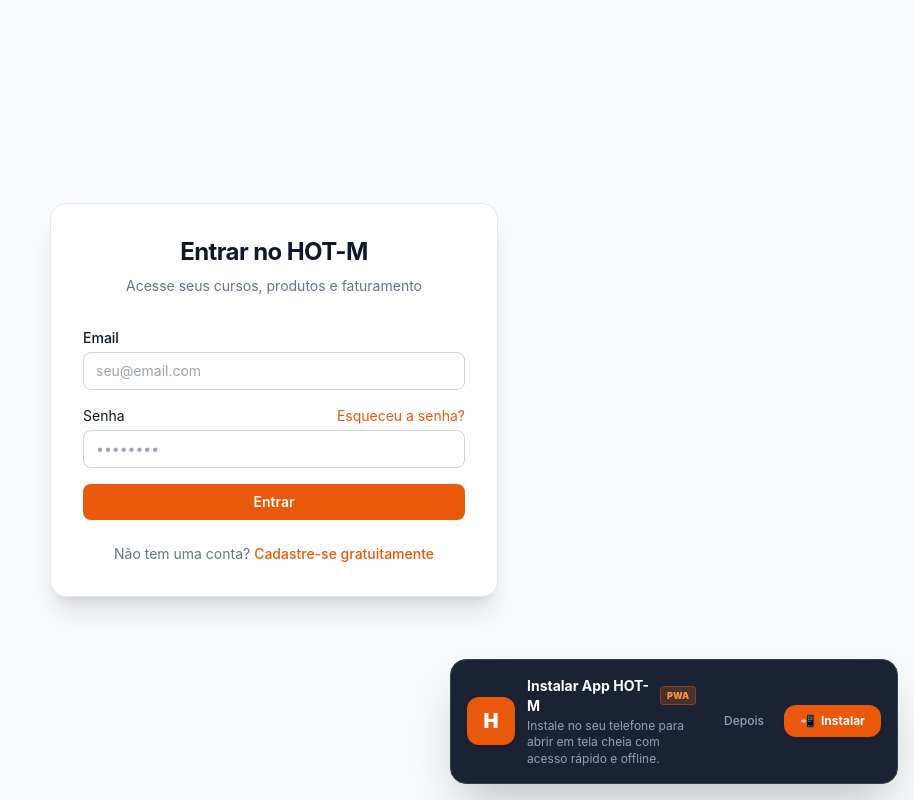
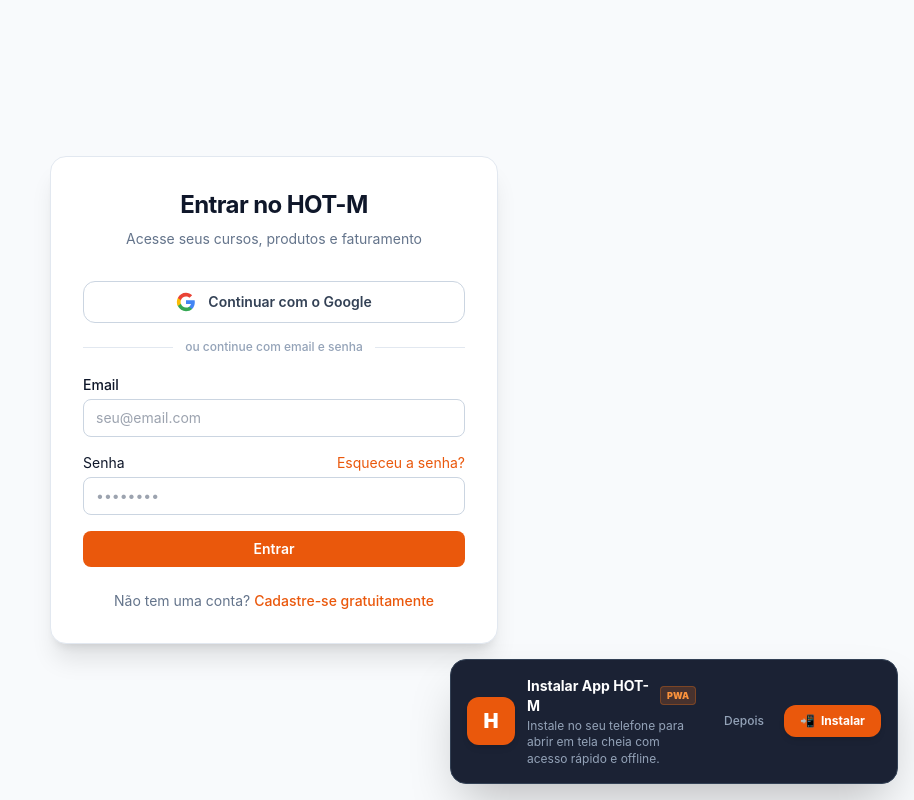
Before and after one commit to moisesdematos-hash/Hot-M, a Next.js app: page /auth/login in a window 1280 px wide. Shown: the whole page, without its empty margins (366-1280 px from the left). Built offline with nearby package versions, Linux system fonts and the light colour scheme.

Commit message:
feat(auth): Add Google OAuth One-Click Sign-In and Sign-Up integration

```diff
--- a/src/app/auth/login/page.tsx
+++ b/src/app/auth/login/page.tsx
@@ -3,6 +3,7 @@
 import React, { useState } from 'react';
 import Link from 'next/link';
 import { useRouter } from 'next/navigation';
+import { GoogleAuthButton } from '@/components/auth/GoogleAuthButton';
 
 export default function LoginPage() {
   const router = useRouter();
@@ -51,6 +52,18 @@
             {error}
           </div>
         )}
+
+        <div className="space-y-4 mb-5">
+          <GoogleAuthButton onError={(err) => setError(err)} />
+
+          <div className="relative flex items-center justify-center">
+            <div className="border-t border-slate-200 dark:border-slate-800 w-full" />
+            <span className="bg-white dark:bg-slate-900 px-3 text-xs text-slate-400 font-medium whitespace-nowrap">
+              ou continue com email e senha
+            </span>
+            <div className="border-t border-slate-200 dark:border-slate-800 w-full" />
+          </div>
+        </div>
 
         <form onSubmit={handleSubmit} className="space-y-4">
           <div>
--- a/src/app/auth/signup/page.tsx
+++ b/src/app/auth/signup/page.tsx
@@ -2,6 +2,7 @@
 
 import React, { useState } from 'react';
 import Link from 'next/link';
+import { GoogleAuthButton } from '@/components/auth/GoogleAuthButton';
 
 export default function SignUpPage() {
   const [fullName, setFullName] = useState('');
@@ -60,7 +61,23 @@
         )}
 
         {!success && (
-          <form onSubmit={handleSubmit} className="space-y-4">
+          <>
+            <div className="space-y-4 mb-5">
+              <GoogleAuthButton
+                label="Cadastrar com o Google"
+                onError={(err) => setError(err)}
+              />
+
+              <div className="relative flex items-center justify-center">
+                <div className="border-t border-slate-200 dark:border-slate-800 w-full" />
+                <span className="bg-white dark:bg-slate-900 px-3 text-xs text-slate-400 font-medium whitespace-nowrap">
+                  ou preencha os dados abaixo
+                </span>
+                <div className="border-t border-slate-200 dark:border-slate-800 w-full" />
+              </div>
+            </div>
+
+            <form onSubmit={handleSubmit} className="space-y-4">
             <div>
               <label className="block text-sm font-medium mb-1" htmlFor="fullName">
                 Nome Completo
@@ -131,6 +148,7 @@
               {isLoading ? 'Cadastrando...' : 'Criar Conta'}
             </button>
           </form>
+          </>
         )}
 
         <div className="mt-6 text-center text-sm text-slate-500">
--- /dev/null
+++ b/src/components/auth/GoogleAuthButton.tsx
@@ -0,0 +1,73 @@
+'use client';
+
+import React, { useState } from 'react';
+import { createClient } from '@/core/database/supabase-client';
+
+interface GoogleAuthButtonProps {
+  label?: string;
+  onError?: (error: string) => void;
+}
+
+export function GoogleAuthButton({
+  label = 'Continuar com o Google',
+  onError,
+}: GoogleAuthButtonProps) {
+  const [isLoading, setIsLoading] = useState(false);
+
+  const handleGoogleSignIn = async () => {
+    setIsLoading(true);
+    try {
+      const supabase = createClient();
+      const origin = window.location.origin;
+      const { error } = await supabase.auth.signInWithOAuth({
+        provider: 'google',
+        options: {
+          redirectTo: `${origin}/api/v1/auth/callback?next=/dashboard`,
+        },
+      });
+
+      if (error) {
+        throw error;
+      }
+    } catch (err: unknown) {
+      const message = err instanceof Error ? err.message : 'Falha ao autenticar com Google';
+      if (onError) {
+        onError(message);
+      }
+      setIsLoading(false);
+    }
+  };
+
+  return (
+    <button
+      type="button"
+      onClick={handleGoogleSignIn}
+      disabled={isLoading}
+      className="w-full flex items-center justify-center gap-3 py-2.5 px-4 rounded-xl border border-slate-300 dark:border-slate-700 bg-white dark:bg-slate-800 text-slate-700 dark:text-slate-200 text-sm font-semibold hover:bg-slate-50 dark:hover:bg-slate-750 hover:border-slate-400 dark:hover:border-slate-600 transition shadow-xs disabled:opacity-60 disabled:cursor-not-allowed"
+    >
+      {isLoading ? (
+        <span className="w-5 h-5 border-2 border-orange-500 border-t-transparent rounded-full animate-spin" />
+      ) : (
+        <svg className="w-5 h-5" viewBox="0 0 24 24">
+          <path
+            fill="#4285F4"
+            d="M22.56 12.25c0-.78-.07-1.53-.2-2.25H12v4.26h5.92c-.26 1.37-1.04 2.53-2.21 3.31v2.77h3.57c2.08-1.92 3.28-4.74 3.28-8.09z"
+          />
+          <path
+            fill="#34A853"
+            d="M12 23c2.97 0 5.46-.98 7.28-2.66l-3.57-2.77c-.98.66-2.23 1.06-3.71 1.06-2.86 0-5.29-1.93-6.16-4.53H2.18v2.84C3.99 20.53 7.7 23 12 23z"
+          />
+          <path
+            fill="#FBBC05"
+            d="M5.84 14.09c-.22-.66-.35-1.36-.35-2.09s.13-1.43.35-2.09V7.06H2.18C1.43 8.55 1 10.22 1 12s.43 3.45 1.18 4.94l2.85-2.22.81-.63z"
+          />
+          <path
+            fill="#EA4335"
+            d="M12 5.38c1.62 0 3.06.56 4.21 1.64l3.15-3.15C17.45 2.09 14.97 1 12 1 7.7 1 3.99 3.47 2.18 7.06l3.66 2.84c.87-2.6 3.3-4.52 6.16-4.52z"
+          />
+        </svg>
+      )}
+      <span>{isLoading ? 'Conectando ao Google...' : label}</span>
+    </button>
+  );
+}
```
